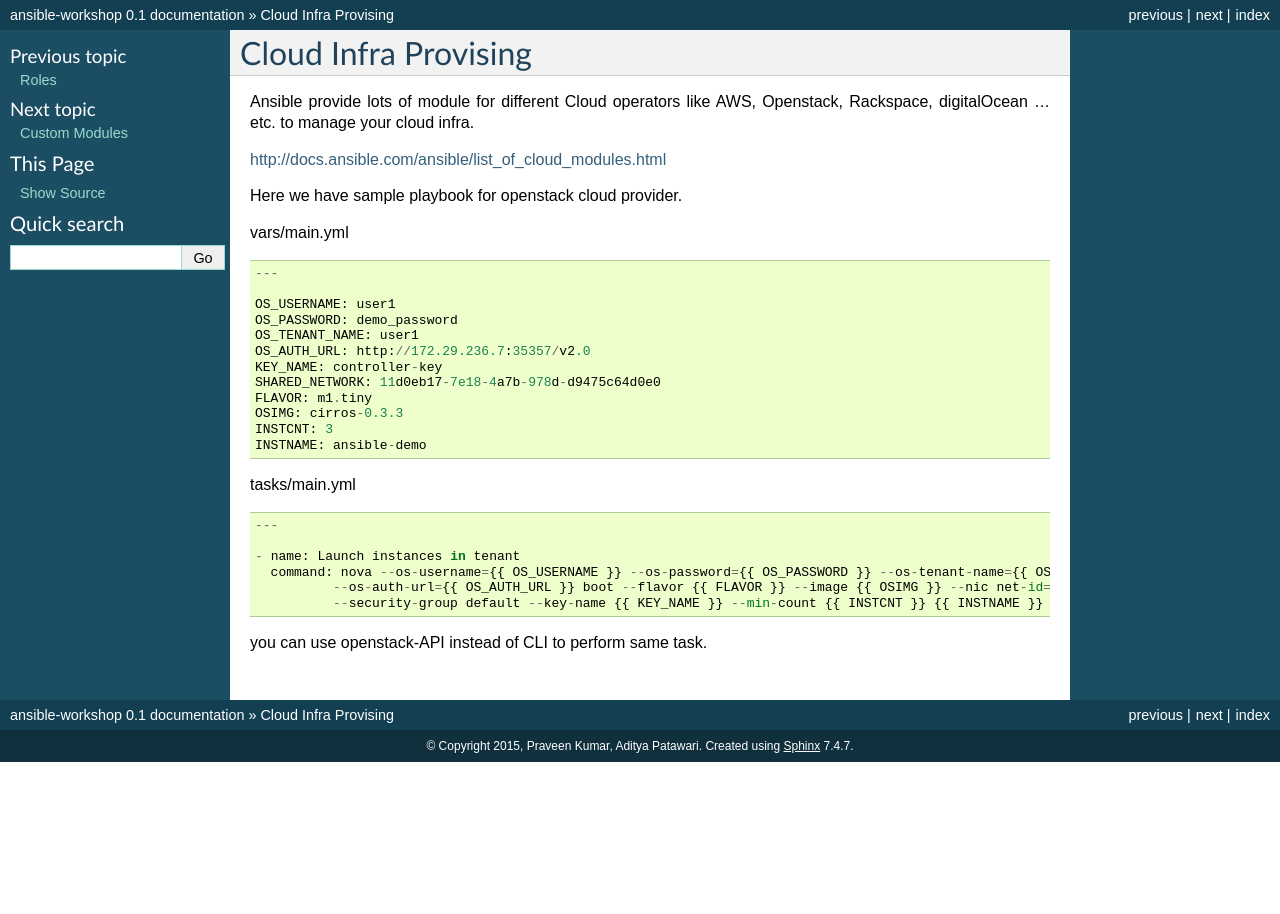
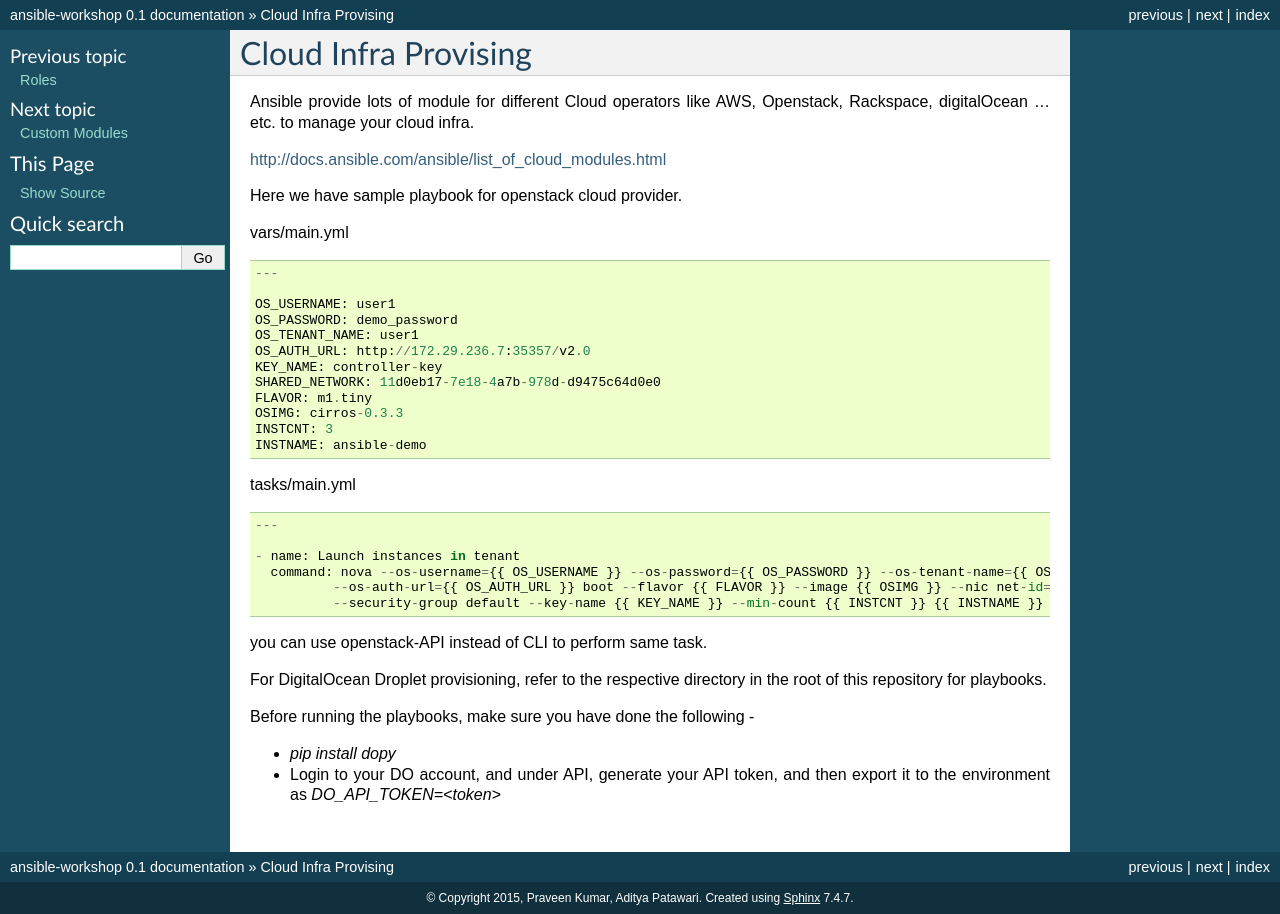
Before and after one commit to adimania/workshop-ansible, a Sphinx documentation site: the page built from docs/cloud_infra.rst, in a window 1280 px wide. Built offline with Sphinx 7.4.7, drawn with Linux system fonts in a browser that asks for light colours.

Commit message:
add digitalocean playbooks

```diff
--- a/docs/cloud_infra.rst
+++ b/docs/cloud_infra.rst
@@ -38,3 +38,11 @@ tasks/main.yml
               --security-group default --key-name {{ KEY_NAME }} --min-count {{ INSTCNT }} {{ INSTNAME }}
 
 you can use openstack-API instead of CLI to perform same task.
+
+
+For DigitalOcean Droplet provisioning, refer to the respective directory in the root of this repository for playbooks.
+
+Before running the playbooks, make sure you have done the following -
+
+- `pip install dopy`
+- Login to your DO account, and under API, generate your API token, and then export it to the environment as `DO_API_TOKEN=<token>`
```
Also changed, not shown: 3 other files.
